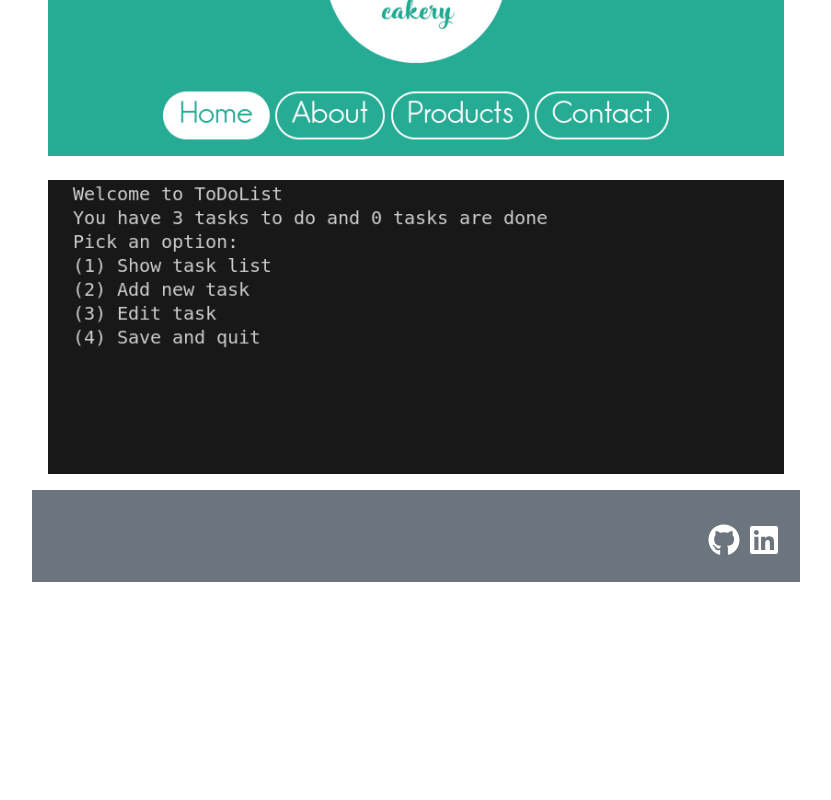
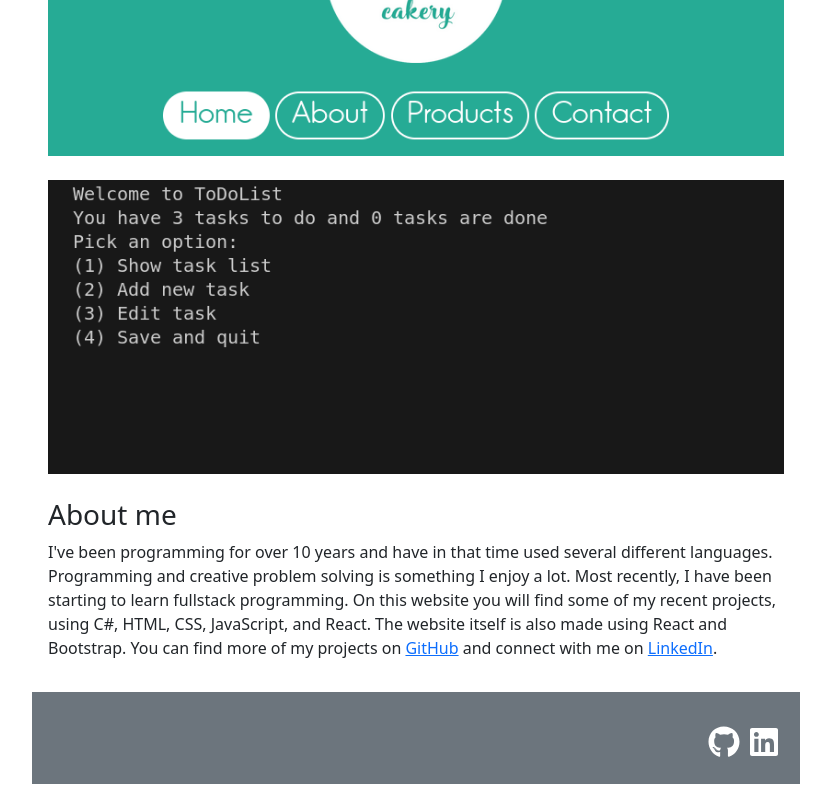
Before and after one commit to kasperab/fullstack-portfolio, a React (Create React App) app: page / in a window 1280 px wide. Shown: the part 305-1105 px from the top of the page, without its empty margins (224-1055 px from the left). Before the commit the page ends 903 px from the top, so only its background shows below. Built offline with nearby package versions, Linux system fonts and the light colour scheme.

Commit message:
Added about text to Home page

```diff
--- a/src/pages/Home.jsx
+++ b/src/pages/Home.jsx
@@ -12,6 +12,16 @@ export default function Home() {
             <Link to="/todolist">
                 <img src={todolist} alt="ToDoList" className="w-100" />
             </Link>
+            <br /><br />
+            <h3>About me</h3>
+            <p>
+                I've been programming for over 10 years and have in that time used several different languages.
+                Programming and creative problem solving is something I enjoy a lot.
+                Most recently, I have been starting to learn fullstack programming.
+                On this website you will find some of my recent projects, using C#, HTML, CSS, JavaScript, and React.
+                The website itself is also made using React and Bootstrap.
+                You can find more of my projects on <a href="https://github.com/kasperab" target="_blank">GitHub</a> and connect with me on <a href="https://linkedin.com/in/kasperab" target="_blank">LinkedIn</a>.
+            </p>
         </div>
     );
 }
```
